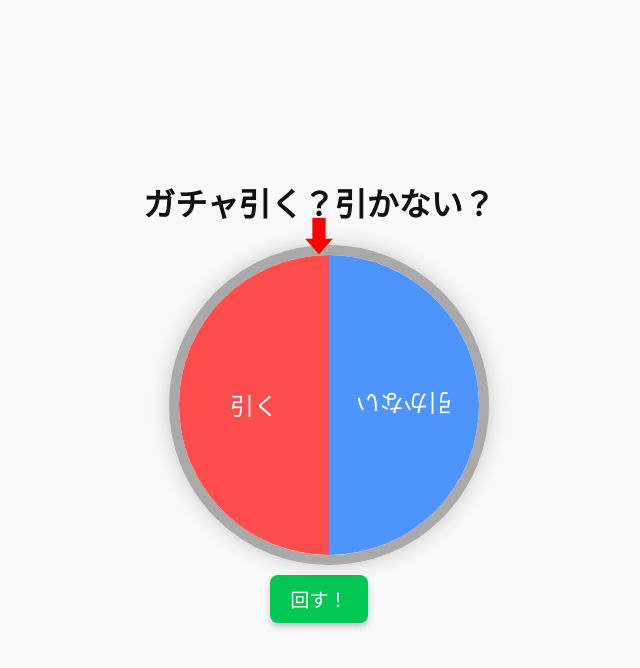
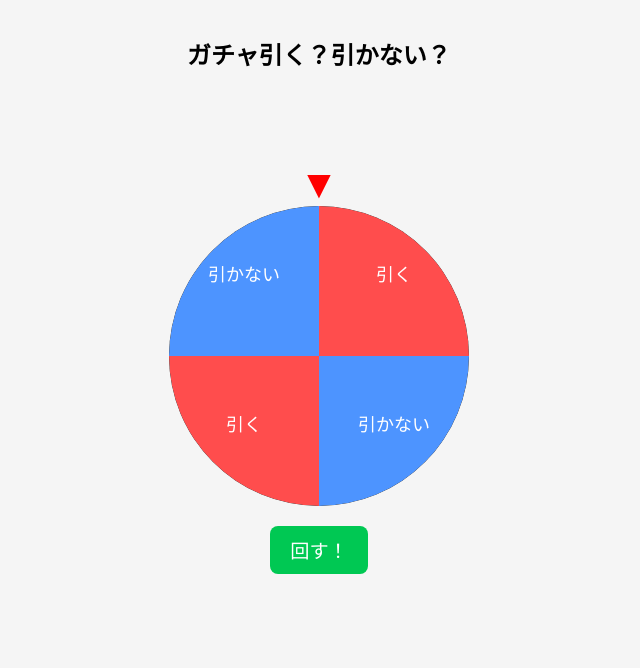
Before and after one commit to Shimatora0/Roulette, a plain HTML site: page oror.html in a window 1280 px wide. Shown: the whole page, without its empty margins (321-961 px from the left). Drawn offline with Linux system fonts and the light colour scheme.

Commit message:
Update oror.html

```diff
--- a/oror.html
+++ b/oror.html
@@ -2,95 +2,88 @@
 <html lang="ja">
 <head>
   <meta charset="UTF-8" />
-  <meta name="viewport" content="width=device-width, initial-scale=1.0"/>
   <title>ガチャルーレット</title>
   <style>
     body {
-      font-family: sans-serif;
-      background: #f9f9f9;
-      color: #111;
       display: flex;
       flex-direction: column;
       align-items: center;
       justify-content: center;
       height: 100vh;
       margin: 0;
+      font-family: sans-serif;
+      background: #f5f5f5;
     }
+
     h1 {
-      font-size: 2rem;
-      margin-bottom: 20px;
+      font-size: 1.5rem;
+      margin-bottom: 10px;
+      position: absolute;
+      top: 20px;
     }
-    .roulette-wrapper {
+
+    .wheel-container {
       position: relative;
       width: 300px;
       height: 300px;
     }
+
     .pointer {
       position: absolute;
       top: -40px;
       left: 50%;
-      transform: translateX(-50%);
-      font-size: 40px;
+      transform: translateX(-50%) rotate(180deg);
+      font-size: 2.5rem;
       color: red;
       z-index: 10;
     }
-    .roulette {
+
+    svg {
       width: 100%;
       height: 100%;
-      border: 10px solid #aaa;
+      transform: rotate(0deg);
+      transition: transform 3s cubic-bezier(0.25, 0.8, 0.25, 1); /* ゆっくり止まるように */
+      display: block;
       border-radius: 50%;
-      position: relative;
-      overflow: hidden;
-      box-shadow: 0 0 20px rgba(0, 0, 0, 0.2);
-      transition: transform 3s ease-out;
-      background: white;
     }
-    .segment {
-      position: absolute;
-      width: 50%;
-      height: 100%;
-      color: white;
-      display: flex;
-      align-items: center;
-      justify-content: center;
-      transform-origin: 100% 50%;
-      font-size: 1.5rem;
-    }
-    .segment:nth-child(1) {
-      background: #ff4d4d;
-      transform: rotate(0deg);
-    }
-    .segment:nth-child(2) {
-      background: #4d94ff;
-      transform: rotate(180deg);
-    }
-    #spinButton {
-      margin-top: 30px;
+
+    button {
+      margin-top: 20px;
       padding: 10px 20px;
       font-size: 1.2rem;
-      background: #00c853;
+      background-color: #00c853;
       color: white;
       border: none;
       border-radius: 8px;
       cursor: pointer;
-      box-shadow: 0 4px 6px rgba(0,0,0,0.2);
     }
+
     #result {
       margin-top: 20px;
       font-size: 1.5rem;
-      font-weight: bold;
     }
   </style>
 </head>
 <body>
   <h1>ガチャ引く？引かない？</h1>
-  <div class="roulette-wrapper">
-    <div class="pointer">⬇</div>
-    <div class="roulette" id="wheel">
-      <div class="segment">引く</div>
-      <div class="segment">引かない</div>
-    </div>
+
+  <div class="wheel-container">
+    <div class="pointer">▲</div>
+    <svg id="wheel" viewBox="0 0 200 200">
+      <circle cx="100" cy="100" r="100" fill="none" stroke="#333" stroke-width="2"/>
+      <g id="segments">
+        <path d="M100,100 L100,0 A100,100 0 0,1 200,100 Z" fill="#ff4d4d"/>
+        <path d="M100,100 L200,100 A100,100 0 0,1 100,200 Z" fill="#4d94ff"/>
+        <path d="M100,100 L100,200 A100,100 0 0,1 0,100 Z" fill="#ff4d4d"/>
+        <path d="M100,100 L0,100 A100,100 0 0,1 100,0 Z" fill="#4d94ff"/>
+      </g>
+      <text x="150" y="50" font-size="12" text-anchor="middle" fill="white">引く</text>
+      <text x="150" y="150" font-size="12" text-anchor="middle" fill="white">引かない</text>
+      <text x="50" y="150" font-size="12" text-anchor="middle" fill="white">引く</text>
+      <text x="50" y="50" font-size="12" text-anchor="middle" fill="white">引かない</text>
+    </svg>
   </div>
+
   <button id="spinButton">回す！</button>
   <div id="result"></div>
 
@@ -98,32 +91,30 @@
 
   <script>
     const wheel = document.getElementById('wheel');
-    const spinButton = document.getElementById('spinButton');
+    const button = document.getElementById('spinButton');
     const result = document.getElementById('result');
     const gong = document.getElementById('gongSound');
-
-    let spinning = false;
     let currentRotation = 0;
 
-    spinButton.addEventListener('click', () => {
-      if (spinning) return;
-      spinning = true;
-      result.textContent = '';
+    button.addEventListener('click', () => {
+      // 前回の結果を消す
+      result.textContent = "";
 
-      const spinAmount = 360 * 5 + Math.floor(Math.random() * 360);
-      currentRotation += spinAmount;
-      wheel.style.transform = `rotate(${currentRotation}deg)`;
+      const spin = 360 * 3 + Math.floor(Math.random() * 360); // 回転数
+      currentRotation += spin;
+      wheel.style.transition = 'transform 3s cubic-bezier(0.25, 0.8, 0.25, 1)'; // ゆっくり止まるように
+      wheel.style.transform = `rotate(${currentRotation}deg)`; // ルーレットを回転
 
+      // 結果を表示するまでの待機時間
       setTimeout(() => {
-        const finalDeg = currentRotation % 360;
-        const outcome = (finalDeg < 180) ? '引く' : '引かない';
-        result.textContent = `結果: ${outcome}`;
+        const deg = currentRotation % 360;
+        const index = Math.floor((deg % 360) / 90);
+        const outcomes = ['引かない', '引く', '引かない', '引く'];
+        result.textContent = `結果: ${outcomes[(4 - index) % 4]}`; // 結果の表示
 
         gong.currentTime = 0;
-        gong.play();
-
-        spinning = false;
-      }, 3000);
+        gong.play(); // 鐘の音を鳴らす
+      }, 3500); // 回転終了後に結果表示（少し待機時間を設定）
     });
   </script>
 </body>
```
